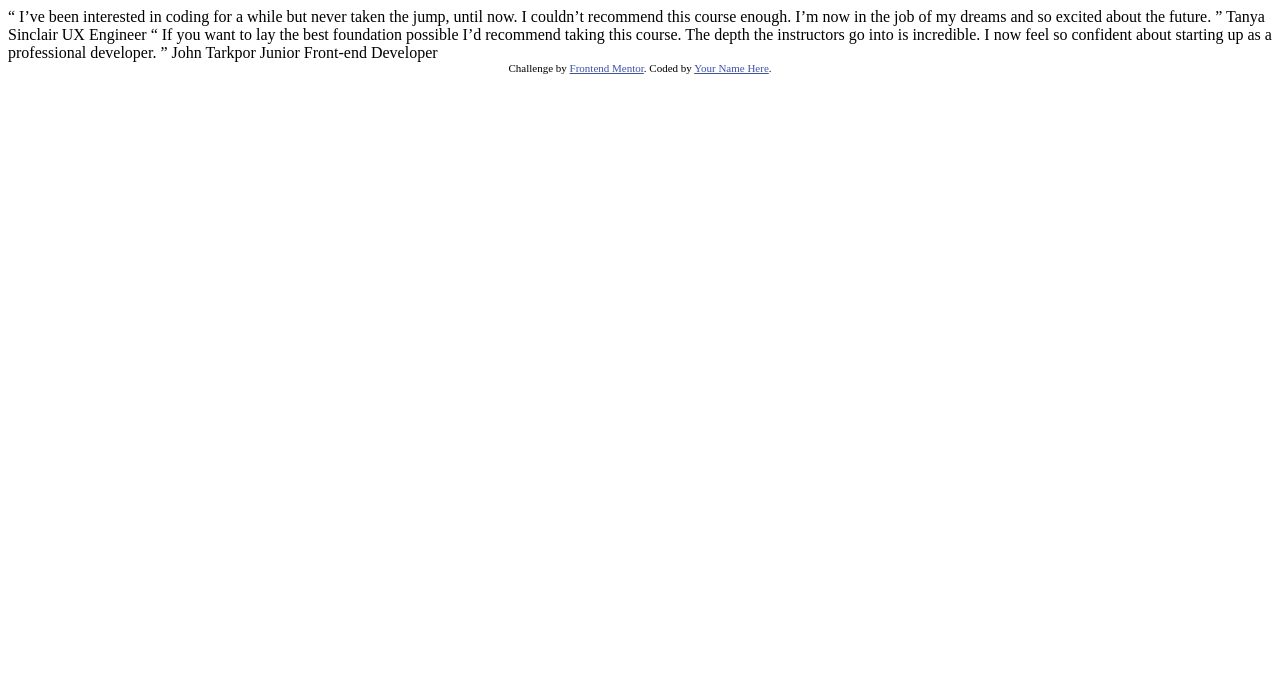
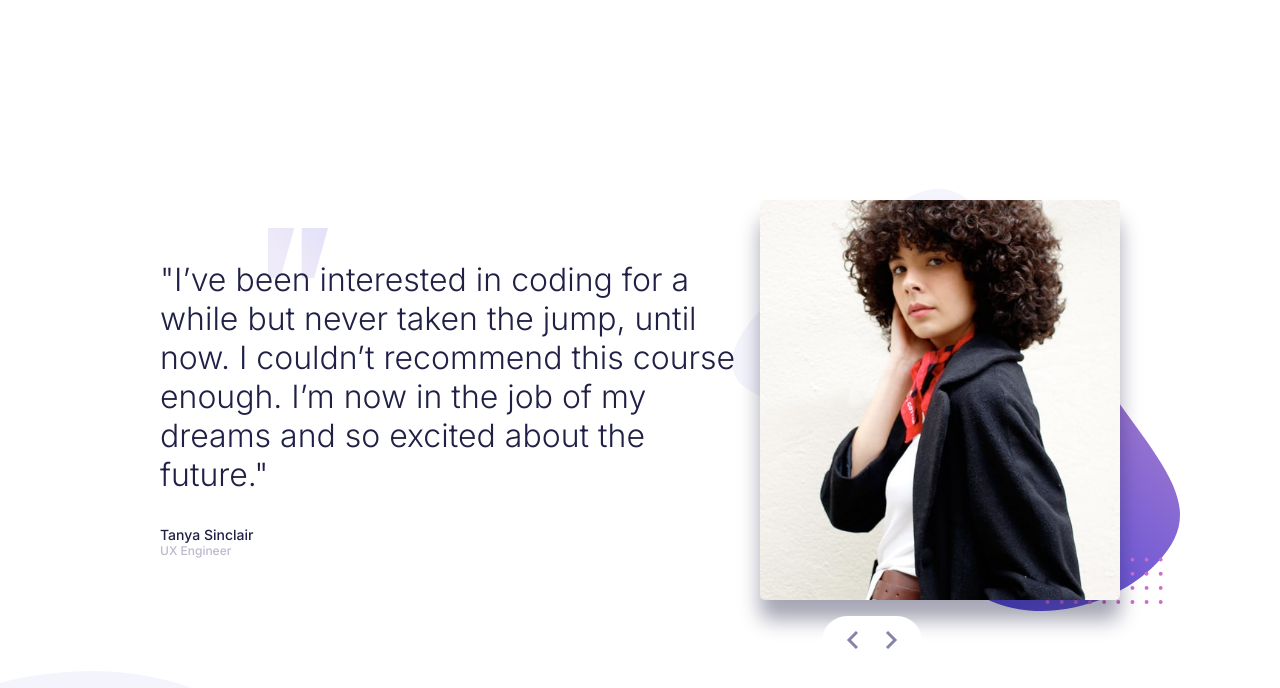
Before and after one commit to archanagaware/Testimonials, a plain HTML site: page index.html in a window 1280 px wide. Drawn offline with nearby package versions, Linux system fonts and the light colour scheme.

Commit message:
HTML code, styles, javaScript added

```diff
--- a/index.html
+++ b/index.html
@@ -7,32 +7,90 @@
   <link rel="icon" type="image/png" sizes="32x32" href="./images/favicon-32x32.png">
 
   <title>Frontend Mentor | Coding Bootcamp Testimonials Slider</title>
-
-  <!-- Feel free to remove these styles or customise in your own stylesheet 👍 -->
-  <style>
-    .attribution { font-size: 11px; text-align: center; }
-    .attribution a { color: hsl(228, 45%, 44%); }
-  </style>
+  <link href="https://fonts.googleapis.com/css2?family=Inter:wght@300;500;700&display=swap" rel="stylesheet">
+  <link rel="stylesheet" href="style.css">
 </head>
 <body>
-
-  “ I’ve been interested in coding for a while but never taken the jump, until now.
-  I couldn’t recommend this course enough. I’m now in the job of my dreams and so
-  excited about the future. ”
-
-  Tanya Sinclair
-  UX Engineer
-
-  “ If you want to lay the best foundation possible I’d recommend taking this course.
-  The depth the instructors go into is incredible. I now feel so confident about
-  starting up as a professional developer. ”
-
-  John Tarkpor
-  Junior Front-end Developer
-
-  <div class="attribution">
+  <div class="container-fluid">
+    <div class="slider-container">
+      <!-- <div class="slider">
+        <div class="slider-content">
+          <div class="slider-desc">
+            <p>“ I’ve been interested in coding for a while but never taken the
+              jump, until now. I couldn’t recommend this course enough. I’m now
+              in the job of my dreams and so excited about the future. ”</p>
+            <p>Tanya Sinclair <span>UX Engineer</span></p>
+          </div>
+        </div>
+          <div class="slider-image">
+            <img src="images/image-tanya.jpg" alt="Tanya" />
+          </div>
+          <div class="slider-buttons">
+            <img
+              class="prev"
+              id="prev"
+              src="images/icon-prev.svg"
+              alt="Icon Prev"
+            />
+            <img
+              class="next"
+              id="next"
+              src="images/icon-next.svg"
+              alt="Icon Next"
+            />
+          </div>
+      </div>
+      <div class="slider">
+        <div class="slider-content">
+          <div class="slider-desc">
+            <p>“ I’ve been interested in coding for a while but never taken the
+              jump, until now. I couldn’t recommend this course enough. I’m now
+              in the job of my dreams and so excited about the future. ”</p>
+            <p>Tanya Sinclair <span>UX Engineer</span></p>
+          </div>
+        </div>
+          <div class="slider-image">
+            <img src="images/image-john.jpg" alt="Tanya" />
+          </div>
+          <div class="slider-buttons">
+            <img
+              class="prev"
+              id="prev"
+              src="images/icon-prev.svg"
+              alt="Icon Prev"
+            />
+            <img
+              class="next"
+              id="next"
+              src="images/icon-next.svg"
+              alt="Icon Next"
+            />
+          </div>
+      </div> -->
+    </div><div class="slider-buttons">
+      <button
+      id="prev">
+        <img
+        class="prev"
+        src="images/icon-prev.svg"
+        alt="Icon Prev"
+      />
+      </button>
+      <button
+      id="next">
+        <img
+          class="next"
+          src="images/icon-next.svg"
+          alt="Icon Next"
+        />
+      </button>
+    </div>
+  </div>
+  <!-- <div class="attribution">
     Challenge by <a href="https://www.frontendmentor.io?ref=challenge" target="_blank">Frontend Mentor</a>.
-    Coded by <a href="#">Your Name Here</a>.
-  </div>
+    Coded by <a href="#">Archana Gaware</a>.
+  </div> -->
+  <script src="https://ajax.googleapis.com/ajax/libs/jquery/3.5.1/jquery.min.js"></script>
+  <script src="main.js"></script>
 </body>
 </html>
--- /dev/null
+++ b/main.js
@@ -0,0 +1,38 @@
+var json = {
+        "slider":[{
+            "img"    : "images/image-tanya.jpg",
+            "profile"  : "UX Engineer",
+            "name" : "Tanya Sinclair",
+            "desc" : "I’ve been interested in coding for a while but never taken the jump, until now. I couldn’t recommend this course enough. I’m now in the job of my dreams and so excited about the future."
+        },
+        {
+            "img"    : "images/image-john.jpg",
+            "profile"  : "Junior Front End Developer",
+            "name" : "John Tarkpor",
+            "desc" : "If you want to lay the best foundation possible I'd recommend taking this course. The depth the instructors go into is incredible. I now feel so confident about starting up as a professional developer "
+        },
+        {
+            "img": "images/image-tanya.jpg",
+            "profile": "UX Engineer",
+            "name": "Tanya Sinclair",
+            "desc": "I’ve been interested in coding for a while but never taken the jump, until now. I couldn’t recommend this course enough. I’m now in the job of my dreams and so excited about the future."
+        }
+    ]};
+        var mhtml = '';
+      $.each(json.slider, function(key, val){
+          mhtml += '<div class="slider"> <div class="slider-content"><div class="slider-desc"><p>"'+val.desc+'"</p><p class="auther-name">'+val.name+'<span> '+val.profile+'</span></p></div></div>';
+          mhtml += '<div class="slider-image"><img src='+val.img+' alt="" /></div></div>';
+      });
+      $('.slider-container').append($(mhtml));
+      var slides = $('.slider');
+      slides.first().after(slides.last());
+      $('button').on('click', function() {
+        slides = $('.slider');
+        var button = $(this);
+        if (button.attr('id') == 'next') {
+          slides.last().after(slides.first());
+        }
+        if (button.attr('id') == 'prev') {
+          slides.first().before(slides.last());
+        }
+      });
--- /dev/null
+++ b/style.css
@@ -0,0 +1,142 @@
+body {
+    margin: 0;
+    font-family: 'Inter', sans-serif;
+}
+.container-fluid {
+    overflow: hidden;
+	position: relative;
+	height: 100vh;
+	width: 100%;
+    display: flex;
+    justify-content: center;
+    align-items: center;
+    background: url('images/pattern-bg.svg');
+    background-position: 29% 11%;
+	background-size: 98%;
+    background-repeat: no-repeat;
+}
+
+.container-fluid::before {
+    content: '';
+	width: 100%;
+	height: 100%;
+	position: absolute;
+	background: url('images/pattern-curve.svg');
+	background-repeat: no-repeat;
+	background-position: left bottom;
+	background-size: 70%;
+}
+.slider-container {
+    width: 75%;
+    margin: 0 auto;
+    display: flex;
+    justify-content: center;
+}
+.attribution { font-size: 11px; text-align: center; }
+.attribution a { color: hsl(228, 45%, 44%); }
+.slider {
+    position: relative;
+	width: 100%;
+    height: 100%;
+    display: flex;
+    row-gap: 45px;
+    flex-direction: column-reverse;
+	align-items: center;
+}
+.slider:not(:first-child) {
+    display: none;
+  }
+.slider-content {
+    position: relative;
+    width: 100%;
+    text-align: center;
+    background: url('images/pattern-quotes.svg');
+    background-repeat: no-repeat;
+	background-position: top;
+	background-size: 20%;
+}
+.slider-desc {
+    font-size: 0.8rem;
+    font-weight: 300;
+    color: hsl(240, 38%, 20%);
+}
+.auther-name {
+    font-size: 14px;
+    font-weight: 500;
+}
+.auther-name span {
+    color: hsl(240, 18%, 77%);
+    font-size: 12px;
+    display: block;
+}
+.slider-image {
+	position: relative;
+	width: 100%;
+    border-radius: 5px;
+	box-shadow: 0px 20px 20px 0 rgba(32, 32, 70, 0.4);
+}
+.slider-image img {
+	width: 100%;
+	height: 100%;
+	object-fit: cover;
+    border-radius: 5px;
+}
+.slider-buttons {
+	overflow: hidden;
+	position: absolute;
+	width: 100px;
+	height: 50px;
+	border-radius: 25px;
+	display: flex;
+	align-items: center;
+	justify-content: center;
+	column-gap: 15px;
+	background-color: rgb(255, 255, 255);
+	top: 50%;
+	right: 35%;
+	z-index: 80;
+}
+.slider-buttons button {
+    background: none;
+    border: 0;
+    outline: 0;
+    cursor: pointer;
+}
+@media (min-width : 700px){
+    .slider {
+        display: flex;
+        flex-direction: row;
+    }
+    .slider-image {
+        position: relative;
+        width: 60%;
+        height: 400px;
+        border-radius: 10px;
+        box-shadow: 0px 20px 20px 0 rgba(32, 32, 70, 0.4);
+    }
+    .slider-buttons {
+        top: 77%;
+	    right: 28%;
+    }
+    .slider-desc {
+        font-size: 2rem;
+        font-weight: 300;
+        color: hsl(240, 38%, 20%);
+    }
+    .container-fluid {
+        background-position: 88% 50%;
+        background-size: 35%;
+        background-repeat: no-repeat;
+    }
+
+    .container-fluid::before {
+        background-position: left bottom;
+        background-size: 40%;
+    }
+    .slider-content {
+        text-align: left;
+        background-repeat: no-repeat;
+        background-position: 20% top;
+        background-size: 10%;
+    }
+}
```
